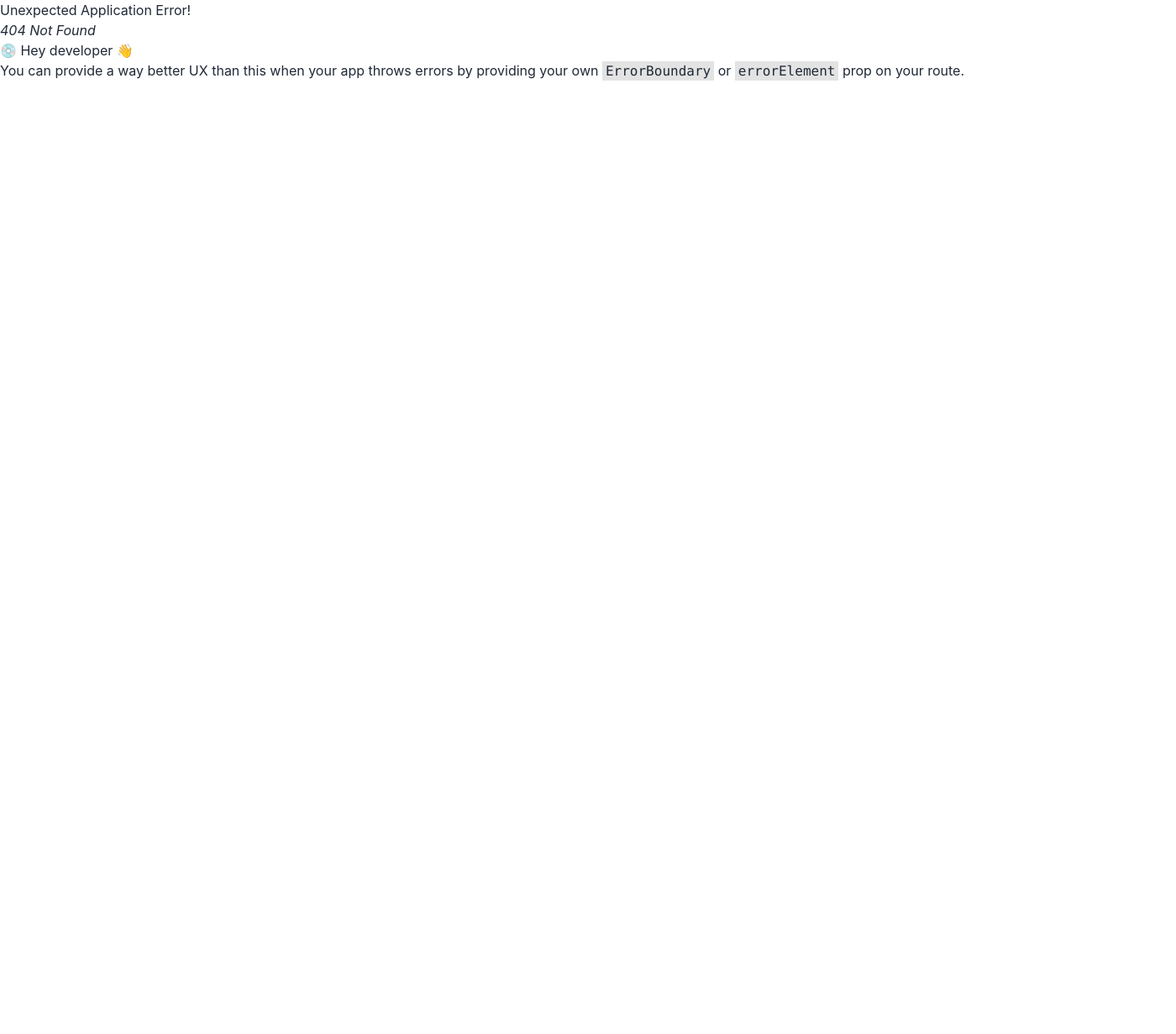
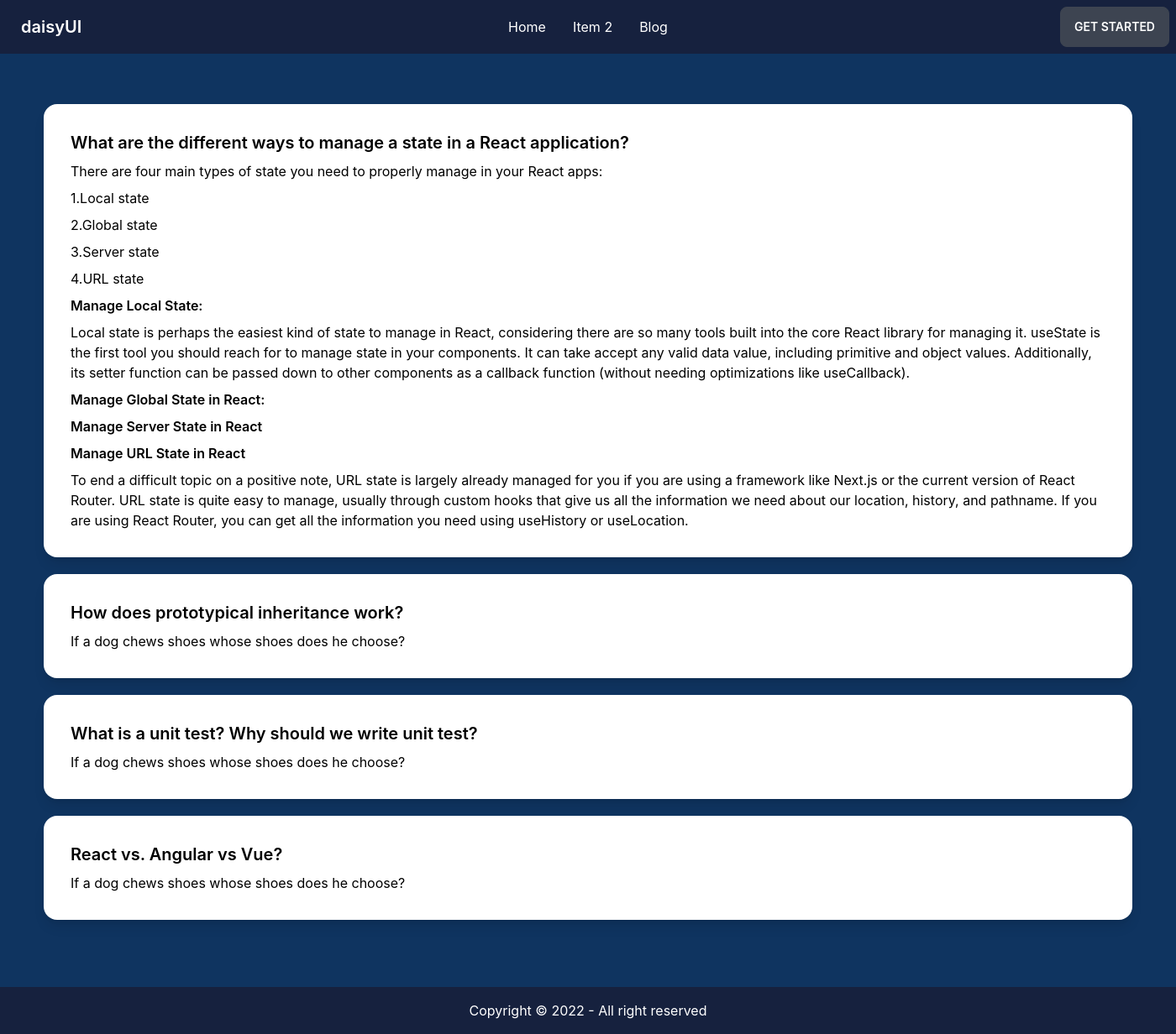
Before and after one commit to Taher027/resale-website-clint-side, a React (Create React App) app: page /blog in a window 1280 px wide. Before the commit this address had no page. Shown: the whole page at 84% size, 1400 px wide, since content can reach past the window. Before the commit the page ends 800 px from the top, so only its background shows below. Built offline with nearby package versions, Linux system fonts and the light colour scheme.

Commit message:
added blog

```diff
--- a/src/App.js
+++ b/src/App.js
@@ -3,7 +3,7 @@ import router from "./Routes/Routes";
 
 function App() {
   return (
-    <div >
+    <div className="bg-[#0F3460] text-white w-[1400px] mx-auto" >
       <RouterProvider router={router}></RouterProvider>
     </div>
   );
--- a/src/Pages/Blog/Blog.js
+++ b/src/Pages/Blog/Blog.js
@@ -0,0 +1,53 @@
+import React from 'react';
+
+const Blog = () => {
+    return (
+        <div className='mt-10 mb-10 p-5 mx-8'>
+            <div className="card  bg-base-100 shadow-lg mb-5">
+                <div className="card-body">
+                    <h2 className="card-title text-black">What are the different ways to manage a state in a React application?</h2>
+                    <p className='text-black'>There are four main types of state you need to properly manage in your React apps:</p>
+                    <p className='text-black'>1.Local state</p>
+                    <p className='text-black'>2.Global state</p>
+                    <p className='text-black'>3.Server state</p>
+                    <p className='text-black'>4.URL state</p>
+                    <p className='text-black font-semibold'>Manage Local State: </p>
+                    <p className='text-black'>Local state is perhaps the easiest kind of state to manage in React, considering there are so many tools built into the core React library for managing it.
+
+                        useState is the first tool you should reach for to manage state in your components.
+
+                        It can take accept any valid data value, including primitive and object values. Additionally, its setter function can be passed down to other components as a callback function (without needing optimizations like useCallback).</p>
+                    <p className='text-black font-semibold'>Manage Global State in React: </p>
+                    <p className='text-black font-semibold'>Manage Server State in React </p>
+                    <p className='text-black font-semibold'>Manage URL State in React </p>
+                    <p className='text-black'>To end a difficult topic on a positive note, URL state is largely already managed for you if you are using a framework like Next.js or the current version of React Router.
+
+                        URL state is quite easy to manage, usually through custom hooks that give us all the information we need about our location, history, and pathname.
+
+                        If you are using React Router, you can get all the information you need using useHistory or useLocation.</p>
+
+                </div>
+            </div>
+            <div className="card  bg-base-100 shadow-lg mb-5">
+                <div className="card-body">
+                    <h2 className="card-title text-black">How does prototypical inheritance work?</h2>
+                    <p className='text-black'>If a dog chews shoes whose shoes does he choose?</p>
+                </div>
+            </div>
+            <div className="card  bg-base-100 shadow-lg mb-5 ">
+                <div className="card-body">
+                    <h2 className="card-title text-black">What is a unit test? Why should we write unit test?</h2>
+                    <p className='text-black'>If a dog chews shoes whose shoes does he choose?</p>
+                </div>
+            </div>
+            <div className="card  bg-base-100 shadow-lg mb-5">
+                <div className="card-body">
+                    <h2 className="card-title text-black">React vs. Angular vs Vue?</h2>
+                    <p className='text-black'>If a dog chews shoes whose shoes does he choose?</p>
+                </div>
+            </div>
+        </div>
+    );
+};
+
+export default Blog;
--- a/src/Routes/Routes.js
+++ b/src/Routes/Routes.js
@@ -1,5 +1,6 @@
 import { createBrowserRouter } from "react-router-dom";
 import Main from "../Layout/Main";
+import Blog from "../Pages/Blog/Blog";
 import Home from "../Pages/Home/Home";
 
 const router = createBrowserRouter([
@@ -10,6 +11,10 @@ const router = createBrowserRouter([
             {
                 path: '/',
                 element: <Home></Home>
+            },
+            {
+                path: '/blog',
+                element:<Blog></Blog>
             }
         ]
     }
--- a/src/Shared/Footer.js
+++ b/src/Shared/Footer.js
@@ -2,9 +2,11 @@ import React from 'react';
 
 const Footer = () => {
     return (
-        <div>
-            <h3 className='text-3xl'>This is footer</h3>
-        </div>
+        <footer className=" p-4 text-white bg-[#16213E]">
+            <div className="items-center grid-flow-col">
+                <p className='text-center'>Copyright © 2022 - All right reserved</p>
+            </div>
+        </footer>
     );
 };
 
--- a/src/Shared/Header.js
+++ b/src/Shared/Header.js
@@ -1,9 +1,32 @@
 import React from 'react';
+import { Link } from 'react-router-dom';
 
 const Header = () => {
     return (
-        <div>
-            <h2 className='text-3xl'>This is header</h2>
+        <div className="navbar bg-[#16213E]">
+            <div className="navbar-start">
+                <div className="dropdown">
+                    <label tabIndex={0} className="btn btn-ghost lg:hidden">
+                        <svg xmlns="http://www.w3.org/2000/svg" className="h-5 w-5" fill="none" viewBox="0 0 24 24" stroke="currentColor"><path strokeLinecap="round" strokeLinejoin="round" strokeWidth="2" d="M4 6h16M4 12h8m-8 6h16" /></svg>
+                    </label>
+                    <ul tabIndex={0} className="menu menu-compact dropdown-content mt-3 p-2 shadow bg-[#16213E] rounded-box w-52">
+                        <li><Link to={'/'}>Home</Link></li>
+                        <li><Link>Item 2</Link></li>
+                        <li><Link to={'/blog'}>Blog</Link></li>
+                    </ul>
+                </div>
+                <Link className="btn btn-ghost normal-case text-xl text-white">daisyUI</Link>
+            </div>
+            <div className="navbar-center hidden lg:flex">
+                <ul className="menu menu-horizontal p-0 text-white">
+                    <li><Link to={'/'}>Home</Link></li>
+                    <li><Link>Item 2</Link></li>
+                    <li><Link to={'/blog'}>Blog</Link></li>
+                </ul>
+            </div>
+            <div className="navbar-end text-white">
+                <Link className="btn">Get started</Link>
+            </div>
         </div>
     );
 };
```
